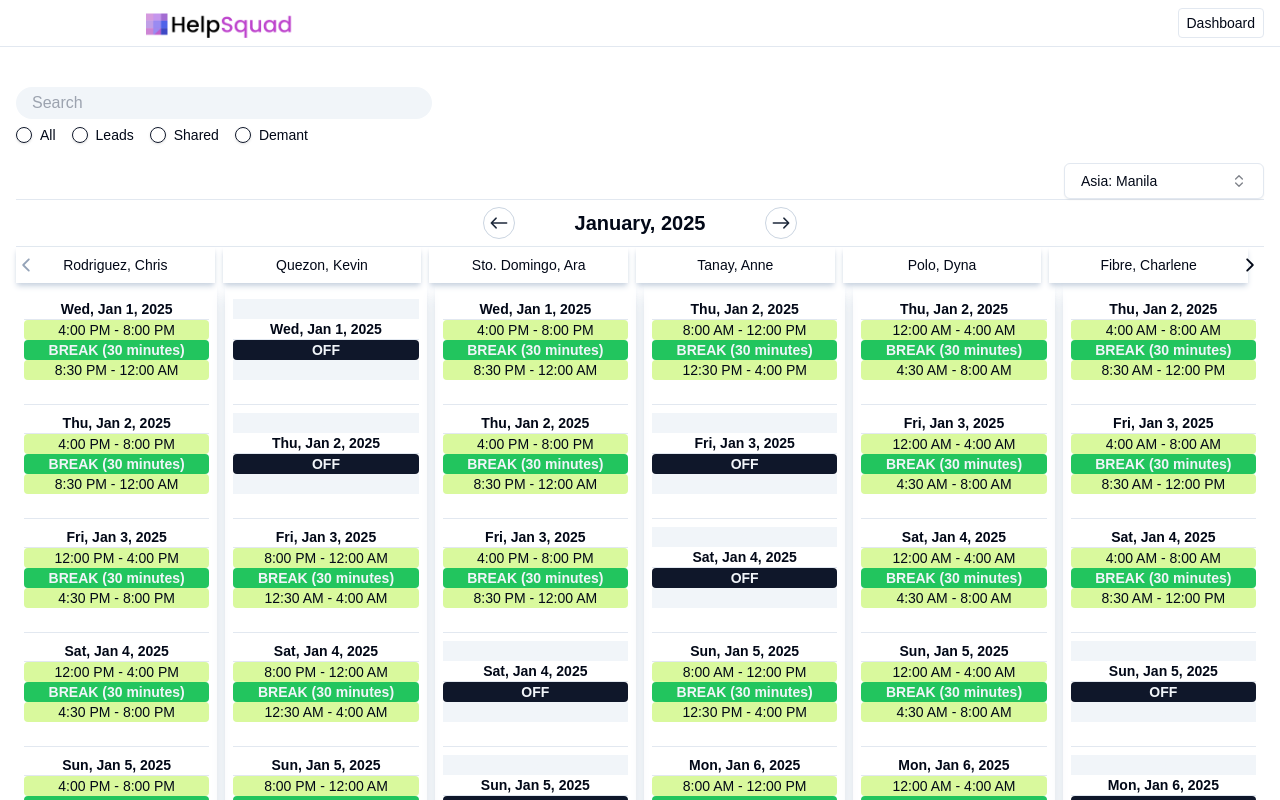
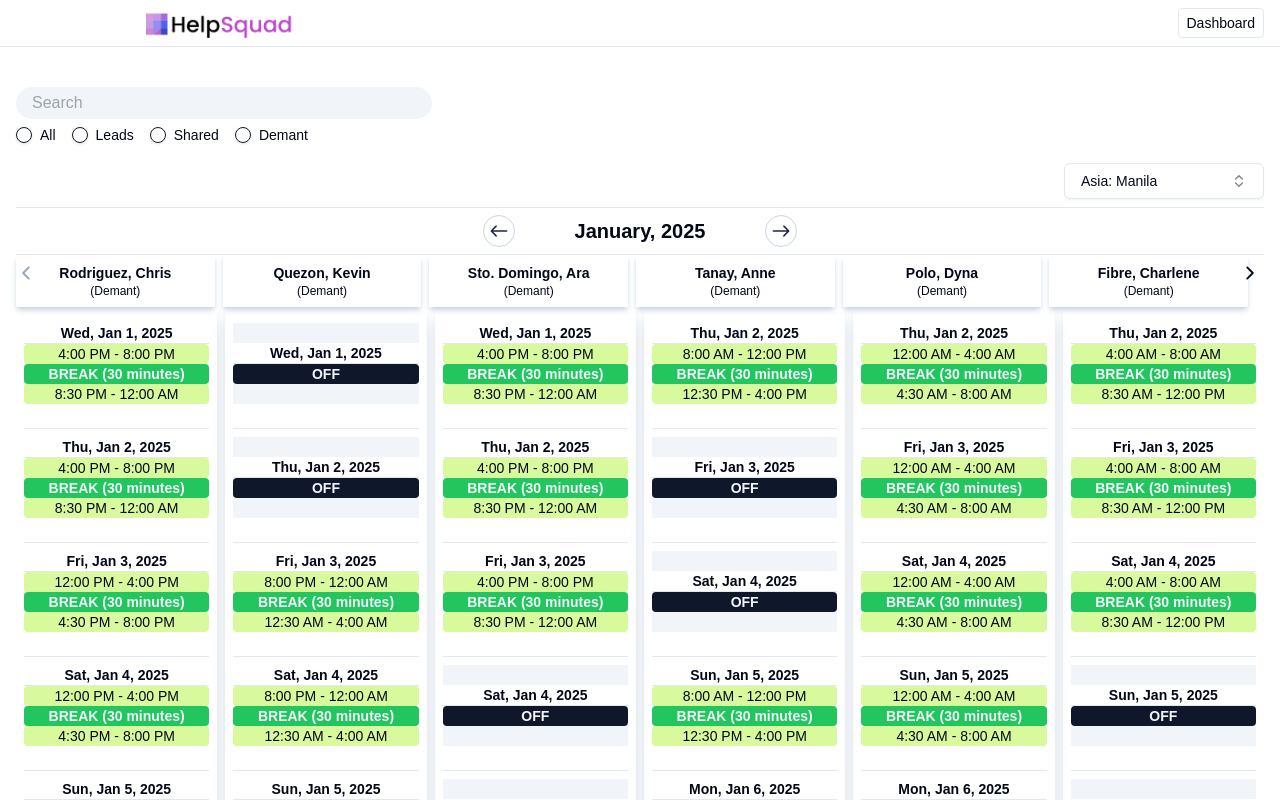
Before and after one commit to H4ppyC0der/myschedule, a Next.js app: page / in a window 1280 px wide. Shown: the top 800 px of the page. Built offline with nearby package versions, Linux system fonts and the light colour scheme.

Commit message:
Chore: Added client name below the agent name

```diff
--- a/components/agent-name/AgentName.jsx
+++ b/components/agent-name/AgentName.jsx
@@ -3,7 +3,12 @@ import React from "react";
 const AgentName = ({ data }) => {
     return (
         <div className="text-center shadow-md p-2 shadow-slate-300">
-            {data.lastName + ", " + data.firstName}
+            <p className="text-sm font-semibold">
+                {data.lastName + ", " + data.firstName}
+            </p>
+            <p className="text-xs">
+                ({data.client.charAt(0).toUpperCase() + data.client.slice(1)})
+            </p>
         </div>
     );
 };
--- a/components/calendar/Calendar.jsx
+++ b/components/calendar/Calendar.jsx
@@ -63,7 +63,7 @@ const Calendar = () => {
 
     return (
         <div className="mt-5">
-            <div className="flex justify-end">
+            <div className="flex justify-end mb-2">
                 <Timezone />
             </div>
             <div className="grid grid-cols-5 items-center h-12 border-b-[1px] border-t-[1px]">
--- a/components/daily/Daily.jsx
+++ b/components/daily/Daily.jsx
@@ -20,7 +20,6 @@ const Daily = ({ data, day, month, year, currentTimezone }) => {
 
     let schedule = getCorrectSchedule(data, day, month, year, currentTimezone);
     const duration = Duration.fromObject({ minutes: schedule.breakDuration });
-    console.log(schedule);
     let isDSTFrozen = schedule
         ? DateTime.fromObject(
               {
```
